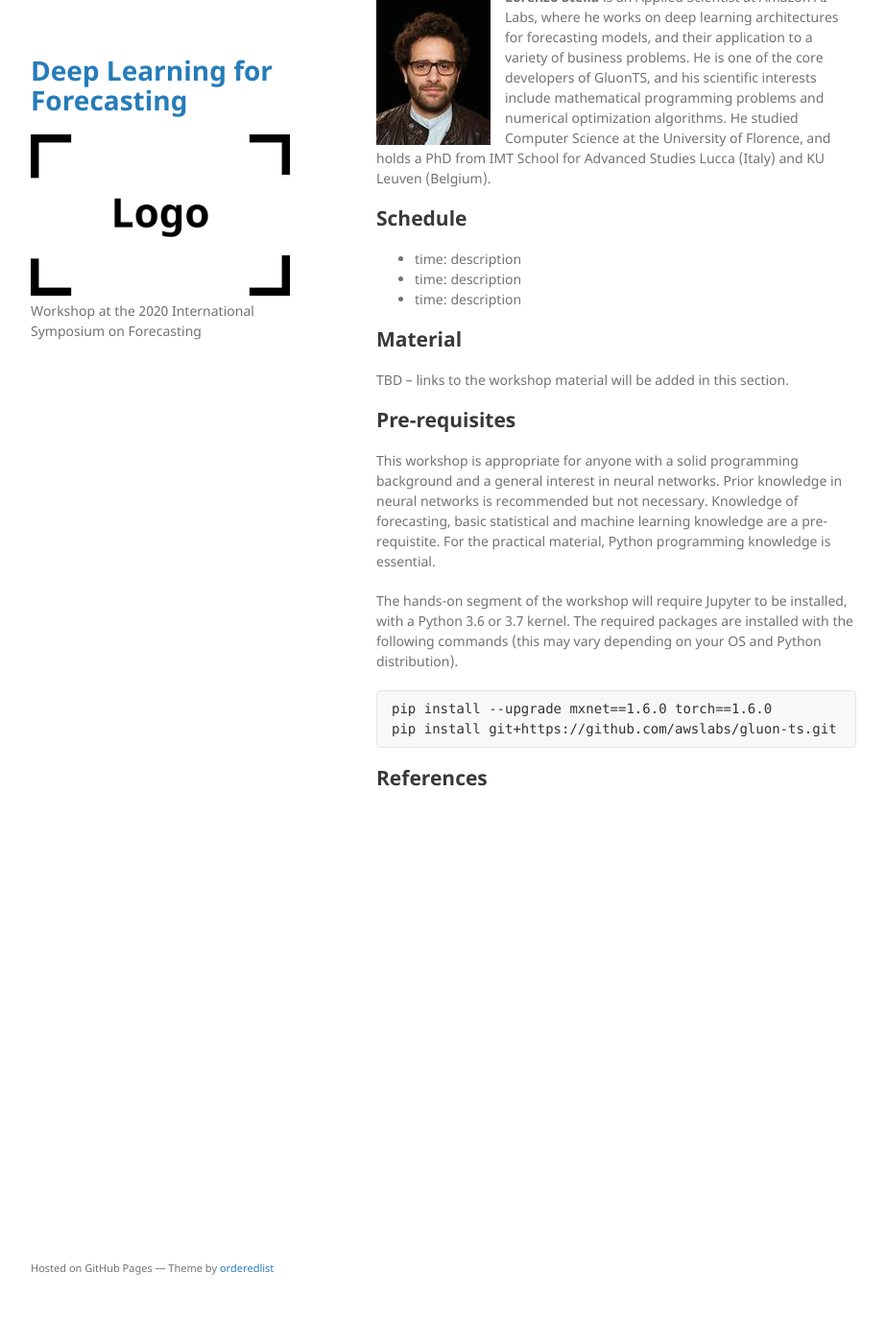
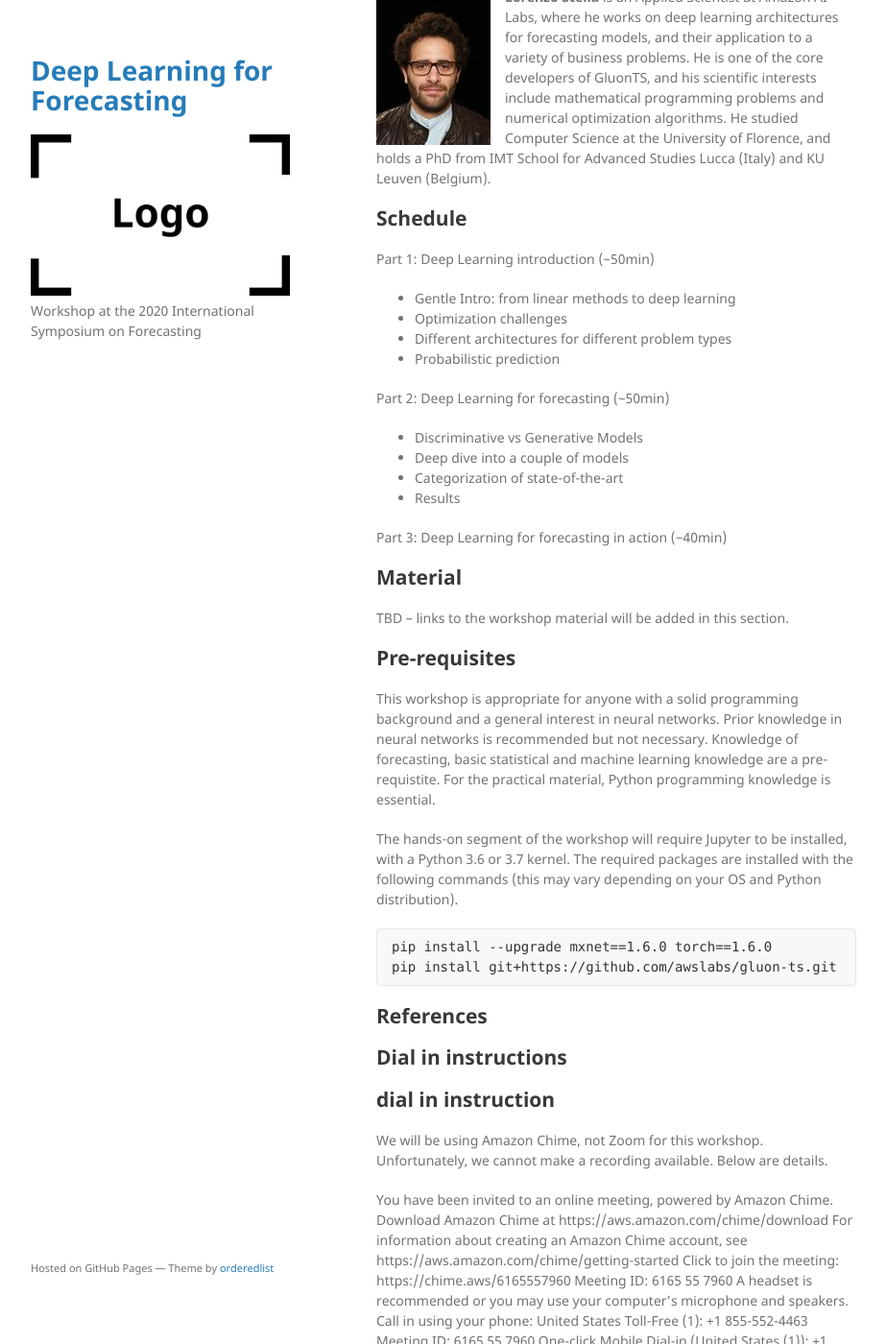
Before and after one commit to lostella/ISF-2020-Deep-Learning-Workshop, a Jekyll site: the page built from index.md, in a window 1280 px wide and 1400 px high, scrolled down 868 px. Shown: the whole window at 96% size, without its empty margins (178-1101 px from the left). Built offline with Jekyll 4.4.1, drawn with Linux system fonts in a browser that asks for light colours; before the commit the page ends 1760 px from its top, so only the background shows below that; some of the changed text lies outside the part shown.

Commit message:
Update index.md

````diff
--- a/index.md
+++ b/index.md
@@ -28,9 +28,19 @@ Notebooks will rely on GluonTS [1].
 
 ## Schedule
 
-* time: description
-* time: description
-* time: description
+Part 1: Deep Learning introduction (~50min)
+* Gentle Intro: from linear methods to deep learning
+* Optimization challenges
+* Different architectures for different problem types
+* Probabilistic prediction
+
+Part 2: Deep Learning for forecasting (~50min)
+* Discriminative vs Generative Models
+* Deep dive into a couple of models
+* Categorization of state-of-the-art
+* Results
+
+Part 3: Deep Learning for forecasting in action (~40min)
 
 ## Material
 
@@ -51,3 +61,62 @@ pip install git+https://github.com/awslabs/gluon-ts.git
 ```
 
 ## References
+
+## Dial in instructions
+
+## dial in instruction
+
+We will be using Amazon Chime, not Zoom for this workshop. Unfortunately, we cannot make a recording available. Below are details.
+
+You have been invited to an online meeting, powered by Amazon Chime.
+Download Amazon Chime at https://aws.amazon.com/chime/download
+For information about creating an Amazon Chime account, see https://aws.amazon.com/chime/getting-started
+Click to join the meeting: https://chime.aws/6165557960
+Meeting ID: 6165 55 7960
+A headset is recommended or you may use your computer’s microphone and speakers.
+Call in using your phone:
+United States Toll-Free (1): +1 855-552-4463
+Meeting ID: 6165 55 7960
+One-click Mobile Dial-in (United States (1)): +1 206-462-5569,,,6165557960#
+United States Toll-Free (2): +1 877-992-4463
+United States (1): +1 206-462-5569
+Argentina Toll-Free (1): +54 800-266-5187
+Australia Toll-Free (1): +61 1800 910 205
+Austria Toll-Free (1): +43 800 0706266
+Bahrain Toll-Free: +973 8008 1430
+Belgium Toll-Free (1): +32 800 81 753
+Brazil Toll-Free (1): +55 800 047 4258
+Canada Toll-Free (1): +1 844-843-8537
+Chile Toll-Free (1): +56 80 039 5498
+Colombia Toll-Free (1): +57 800 01 25281
+Japan Toll-Free (2): +81 1-2090-7443
+Korea Toll-Free (1): +82 80-007-5702
+Korea (1): +82 70-4784-4080
+Lithuania Toll-Free (1): +370 800 00 331
+Luxembourg Toll-Free (1): +352 800 81 090
+Malaysia Toll-Free: +60 1-800-88-5921
+Malaysia (1): +60 154-877 0934
+Mexico Toll-Free (1): +52 800 253 0555
+Netherlands Toll-Free: +31 800 0900023
+New Zealand Toll-Free (1): +64 800 005 426
+Pakistan Toll-Free: +92 800 90044277
+Peru Toll-Free (1): +51 800 78325
+Philippines Toll-Free (1): +63 1800 1 320 0021
+Poland Toll-Free: +48 80 008 03 61
+Portugal Toll-Free (1): +351 800 785 039
+Singapore Toll-Free: +65 1800 622 3606
+Slovakia Toll-Free (1): +421 800 172 493
+South Africa Toll-Free: +27 80 011 0160
+Spain Toll-Free (1): +34 900 813 473
+Sweden Toll-Free (1): +46 20 14 08 117
+Switzerland Toll-Free (1): +41 800 002 069
+Taiwan Toll-Free: +886 800 868 326
+Thailand Toll-Free: +66 1800 294 280
+Turkey Toll-Free: +90 811 213 0085
+United Kingdom Toll-Free (1): +44 800 085 5175
+International: https://chime.aws/dialinnumbers/
+Dial-in attendees must enter *7 to mute or unmute themselves.
+To connect from an in-room video system, use one of the following Amazon Chime bridges:
+SIP video system: 6165557960@meet.chime.in or meet.chime.in
+H.323 system: 13.248.147.139 or 76.223.18.152
+If prompted enter the Meeting PIN: 6165557960#Could you also register for the conference, please?
````
